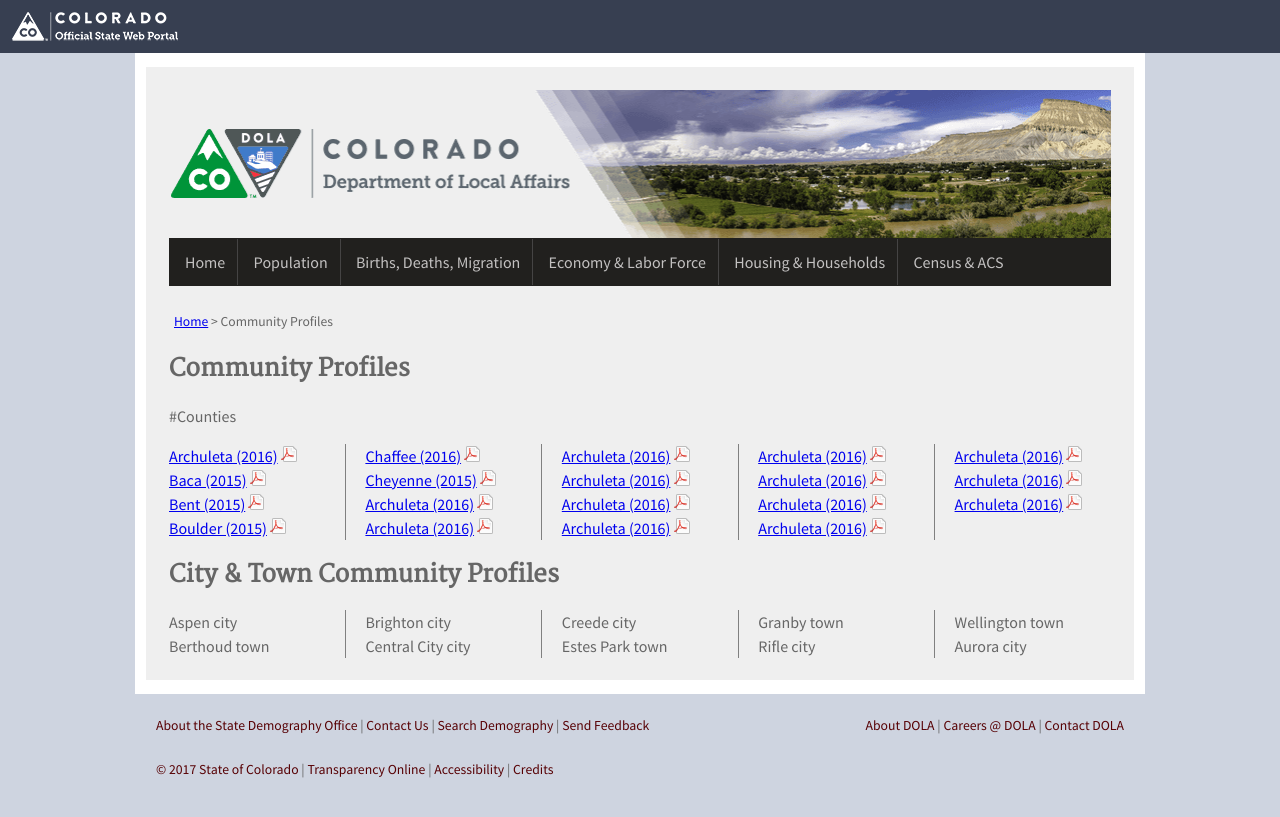
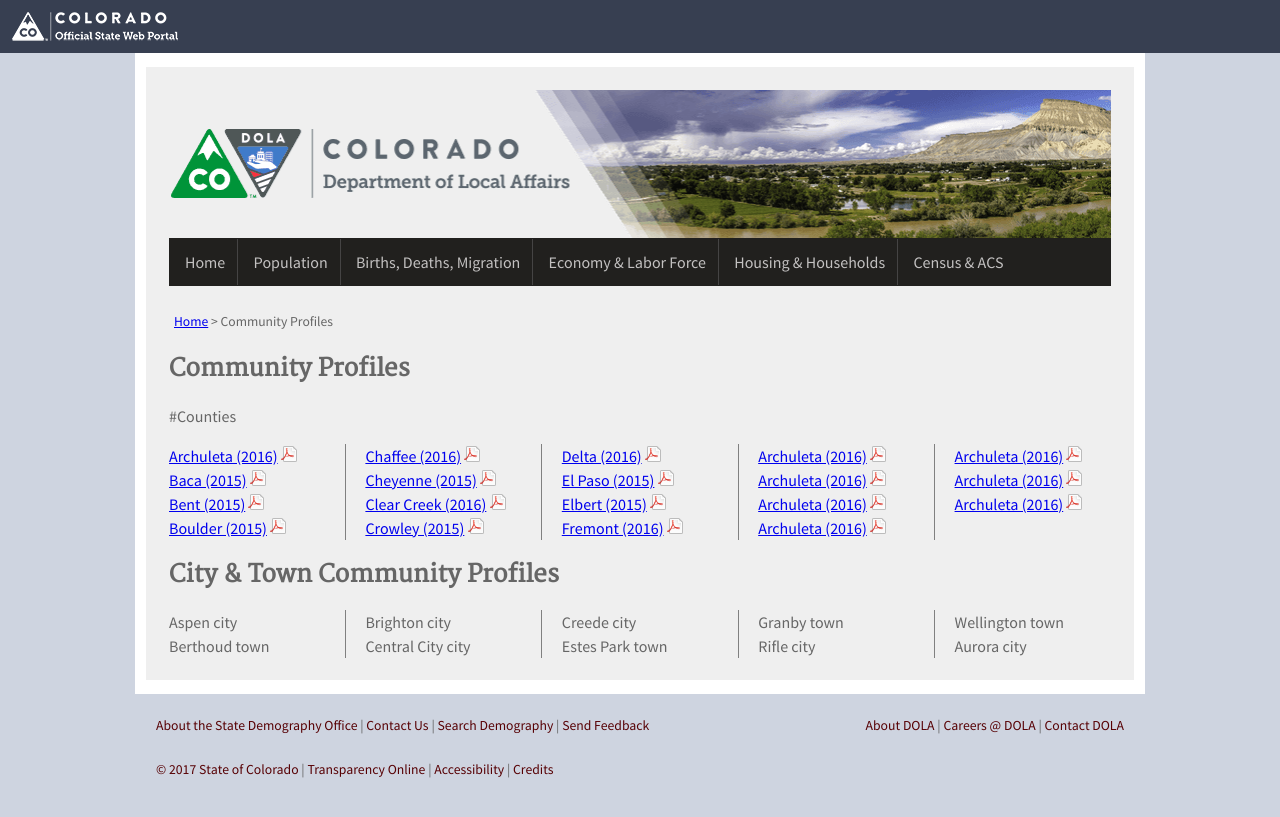
Before and after one commit to TBleess/Website_New, a Jekyll site: the page built from pages/9_Not_in_Menu/cp_test.md, in a window 1280 px wide. Shown: the top 817 px of the page. Built offline with Jekyll 4.4.1, drawn with Linux system fonts in a browser that asks for light colours.

Commit message:
Update cp_test.md

```diff
--- a/pages/9_Not_in_Menu/cp_test.md
+++ b/pages/9_Not_in_Menu/cp_test.md
@@ -19,12 +19,12 @@
 <a href="https://drive.google.com/uc?export=download&id=0ByjImPUKASTTaFFjRnlSRGNXUEk">Boulder (2015)</a> <img src="/images/page_white_acrobat.png" alt ="download pdf file"><br />
 <a href="https://drive.google.com/uc?export=download&id=0ByjImPUKASTTTnE3ZXV0ZXB5SGs">Chaffee (2016)</a> <img src="/images/page_white_acrobat.png" alt ="download pdf file"><br />
 <a href="https://drive.google.com/uc?export=download&id=0B-vz6H4k4SESaWpUWFNKTDM2czg">Cheyenne (2015)</a> <img src="/images/page_white_acrobat.png" alt ="download pdf file"><br />
-<a href="https://drive.google.com/uc?export=download&id=0ByjImPUKASTTZXRhZm9GVHJiQ3c">Archuleta (2016)</a> <img src="/images/page_white_acrobat.png" alt ="download pdf file"><br />
-<a href="https://drive.google.com/uc?export=download&id=0ByjImPUKASTTZXRhZm9GVHJiQ3c">Archuleta (2016)</a> <img src="/images/page_white_acrobat.png" alt ="download pdf file"><br />
-<a href="https://drive.google.com/uc?export=download&id=0ByjImPUKASTTZXRhZm9GVHJiQ3c">Archuleta (2016)</a> <img src="/images/page_white_acrobat.png" alt ="download pdf file"><br />
-<a href="https://drive.google.com/uc?export=download&id=0ByjImPUKASTTZXRhZm9GVHJiQ3c">Archuleta (2016)</a> <img src="/images/page_white_acrobat.png" alt ="download pdf file"><br />
-<a href="https://drive.google.com/uc?export=download&id=0ByjImPUKASTTZXRhZm9GVHJiQ3c">Archuleta (2016)</a> <img src="/images/page_white_acrobat.png" alt ="download pdf file"><br />
-<a href="https://drive.google.com/uc?export=download&id=0ByjImPUKASTTZXRhZm9GVHJiQ3c">Archuleta (2016)</a> <img src="/images/page_white_acrobat.png" alt ="download pdf file"><br />
+<a href="https://drive.google.com/uc?export=download&id=0B-vz6H4k4SESZW5TSVVvNTc2dG8">Clear Creek (2016)</a> <img src="/images/page_white_acrobat.png" alt ="download pdf file"><br />
+<a href="https://drive.google.com/uc?export=download&id=0B-vz6H4k4SESRXhnWVFKQ3R1Qmc">Crowley (2015)</a> <img src="/images/page_white_acrobat.png" alt ="download pdf file"><br />
+<a href="https://drive.google.com/uc?export=download&id=0ByjImPUKASTTZmpoMWpVOFRMZDA">Delta (2016)</a> <img src="/images/page_white_acrobat.png" alt ="download pdf file"><br />
+<a href="https://drive.google.com/uc?export=download&id=0B-vz6H4k4SESX2FLdU52OERleG8">El Paso (2015)</a> <img src="/images/page_white_acrobat.png" alt ="download pdf file"><br />
+<a href="https://drive.google.com/uc?export=download&id=0B-vz6H4k4SESOG9SVEtaNkE0S0k">Elbert (2015)</a> <img src="/images/page_white_acrobat.png" alt ="download pdf file"><br />
+<a href="https://drive.google.com/uc?export=download&id=0ByjImPUKASTTbDNWSVZab0d3VDQ">Fremont (2016)</a> <img src="/images/page_white_acrobat.png" alt ="download pdf file"><br />
 <a href="https://drive.google.com/uc?export=download&id=0ByjImPUKASTTZXRhZm9GVHJiQ3c">Archuleta (2016)</a> <img src="/images/page_white_acrobat.png" alt ="download pdf file"><br />
 <a href="https://drive.google.com/uc?export=download&id=0ByjImPUKASTTZXRhZm9GVHJiQ3c">Archuleta (2016)</a> <img src="/images/page_white_acrobat.png" alt ="download pdf file"><br />
 <a href="https://drive.google.com/uc?export=download&id=0ByjImPUKASTTZXRhZm9GVHJiQ3c">Archuleta (2016)</a> <img src="/images/page_white_acrobat.png" alt ="download pdf file"><br />
```
